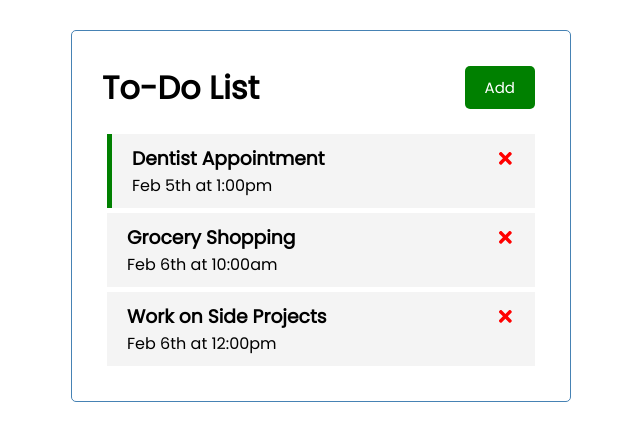
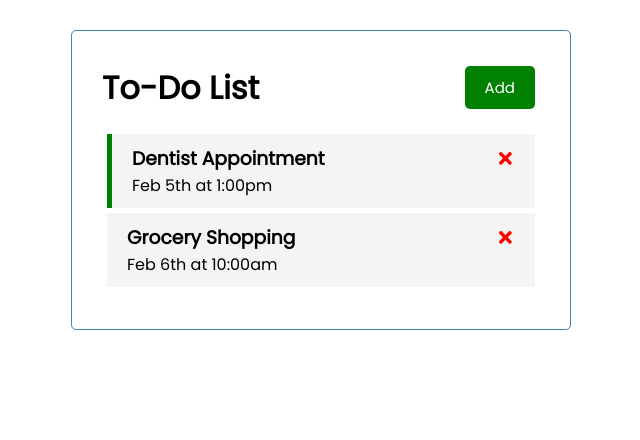
Before and after one commit to KevinIbay/react-todo-list, a React (Create React App) app: page / in a window 1280 px wide. Shown: the top 440 px of the page, without its empty margins (319-959 px from the left). Built offline with nearby package versions, Linux system fonts and the light colour scheme; data requests are answered from the project's data file.

Commit message:
+ mock REST API with json-server

```diff
--- /dev/null
+++ b/db.json
@@ -0,0 +1,16 @@
+{
+  "tasks": [
+    {
+      "id": 1,
+      "text": "Dentist Appointment",
+      "day": "Feb 5th at 1:00pm",
+      "reminder": true
+    },
+    {
+      "id": 2,
+      "text": "Grocery Shopping",
+      "day": "Feb 6th at 10:00am",
+      "reminder": false
+    }
+  ]
+}
--- a/package.json
+++ b/package.json
@@ -7,6 +7,7 @@
     "@testing-library/react": "^11.2.5",
     "@testing-library/user-event": "^12.6.3",
     "autoprefixer": "^9.8.6",
+    "json-server": "^0.16.3",
     "postcss": "^7.0.35",
     "react": "^17.0.1",
     "react-dom": "^17.0.1",
@@ -18,7 +19,8 @@
     "start": "react-scripts start",
     "build": "react-scripts build",
     "test": "react-scripts test",
-    "eject": "react-scripts eject"
+    "eject": "react-scripts eject",
+    "server": "json-server --watch db.json --port 5000"
   },
   "eslintConfig": {
     "extends": [
--- a/src/App.js
+++ b/src/App.js
@@ -1,48 +1,80 @@
 import Header from './components/Header';
 import Tasks from './components/Tasks';
 import AddTask from './components/AddTask';
-import { useState } from 'react';
+import { useState, useEffect } from 'react';
 
 function App() {
   const [showAddTask, setShowAddTask] = useState(false);
-  const [tasks, setTasks] = useState([
-    {
-      id: 1,
-      text: 'Dentist Appointment',
-      day: 'Feb 5th at 1:00pm',
-      reminder: true,
-    },
-    {
-      id: 2,
-      text: 'Grocery Shopping',
-      day: 'Feb 6th at 10:00am',
-      reminder: false,
-    },
-    {
-      id: 3,
-      text: 'Work on Side Projects',
-      day: 'Feb 6th at 12:00pm',
-      reminder: false,
-    },
-  ]);
+  const [tasks, setTasks] = useState([]);
+
+  useEffect(() => {
+    const getTasks = async () => {
+      const tasksFromServer = await fetchTasks();
+      setTasks(tasksFromServer);
+    };
+    getTasks();
+  }, []);
+
+  // Fetch Tasks
+  const fetchTasks = async () => {
+    const res = await fetch('http://localhost:5000/tasks');
+    const data = await res.json();
+
+    return data;
+  };
+
+  // Fetch Single Task
+  const fetchTask = async (id) => {
+    const res = await fetch(`http://localhost:5000/tasks/${id}`);
+    const data = await res.json();
+
+    return data;
+  };
 
   // Add Task
-  const addTask = (task) => {
-    const id = Math.floor(Math.random() * 10000 + 1);
-    const newTask = { id, ...task };
-    setTasks([...tasks, newTask]);
+  const addTask = async (task) => {
+    const res = await fetch('http://localhost:5000/tasks', {
+      method: 'POST',
+      headers: {
+        'Content-type': 'application/json',
+      },
+      body: JSON.stringify(task),
+    });
+
+    const data = await res.json();
+
+    setTasks([...tasks, data]);
+    // const id = Math.floor(Math.random() * 10000 + 1);
+    // const newTask = { id, ...task };
+    // setTasks([...tasks, newTask]);
   };
 
   // Delete Task
-  const deleteTask = (id) => {
+  const deleteTask = async (id) => {
+    await fetch(`http://localhost:5000/tasks/${id}`, {
+      method: 'DELETE',
+    });
     setTasks(tasks.filter((task) => task.id !== id));
   };
 
   // Toggle Reminder
-  const toggleReminder = (id) => {
+  const toggleReminder = async (id) => {
+    const taskToToggle = await fetchTask(id);
+    const updatedTask = { ...taskToToggle, reminder: !taskToToggle.reminder };
+
+    const res = await fetch(`http://localhost:5000/tasks/${id}`, {
+      method: 'PUT',
+      headers: {
+        'Content-type': 'application/json',
+      },
+      body: JSON.stringify(updatedTask),
+    });
+
+    const data = await res.json();
+
     setTasks(
       tasks.map((task) =>
-        task.id === id ? { ...task, reminder: !task.reminder } : task
+        task.id === id ? { ...task, reminder: data.reminder } : task
       )
     );
   };
```
Also changed, not shown: 1 other file (tests, documents, lock files or other folders).
